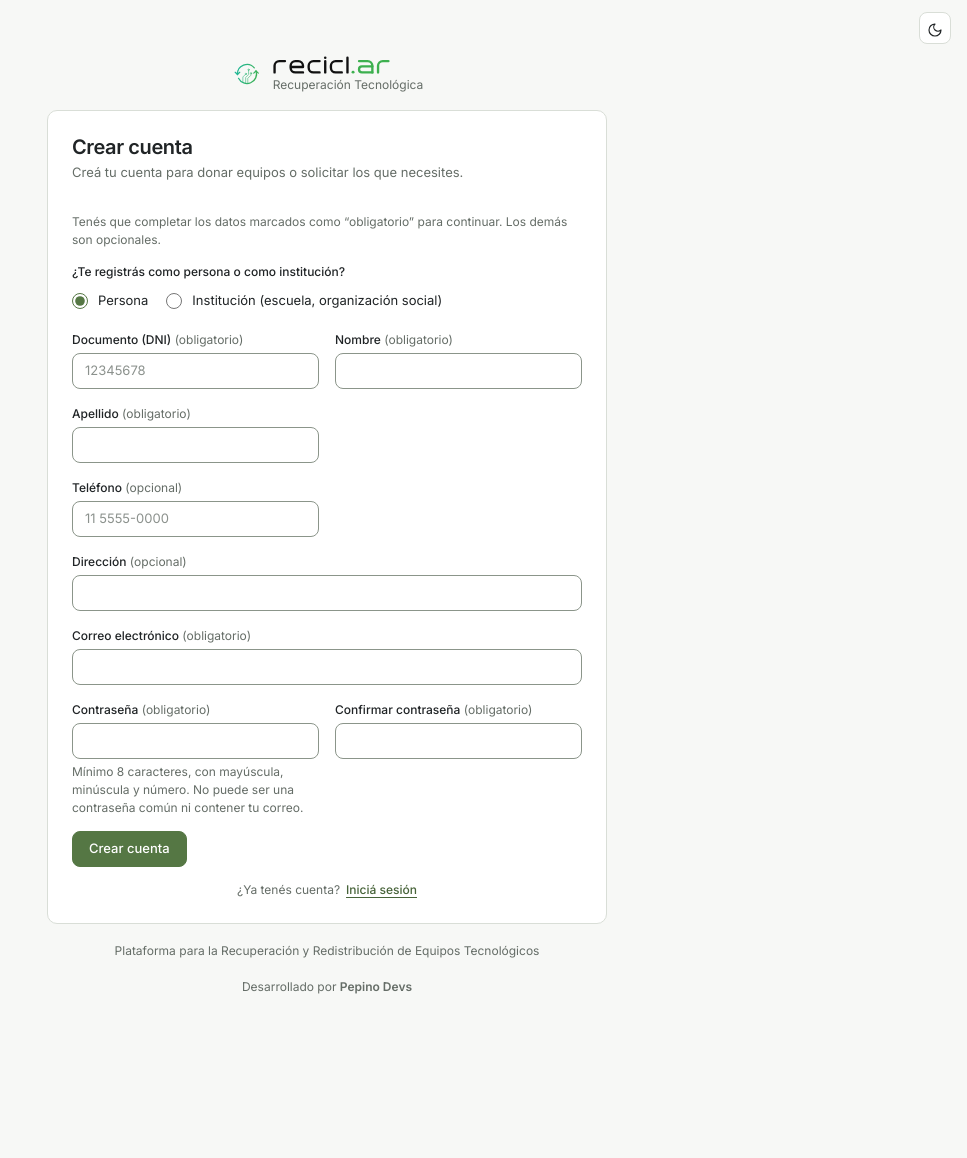
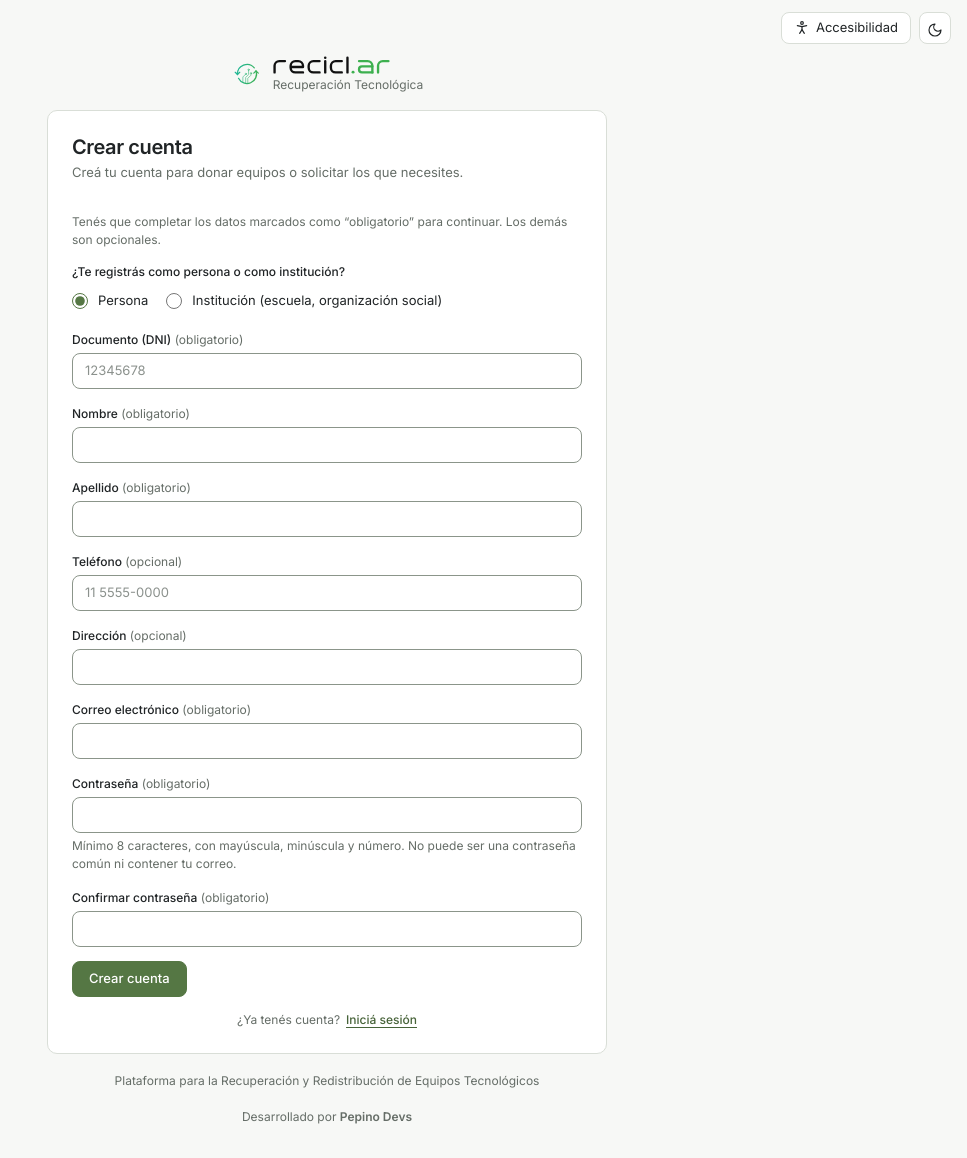
Before and after one commit to Kimblag/tpf-recuperacion-tecnologica, an ASP.NET Core app: page /Cuenta/Registrar in a window 1280 px wide. Shown: the whole page, without its empty margins (313-1280 px from the left). Before the commit the page ends 994 px from the top, so only its background shows below. Run offline with ASP.NET Core 8, Linux system fonts and the light colour scheme; some libraries are stand-ins or nearby versions.

Commit message:
corrección: botón de accesibilidad en las pantallas externas y en la constancia, y formularios externos en una columna con texto grande

```diff
--- a/src/TPF.RecuperacionTecnologica.Web/Views/Entregas/Constancia.cshtml
+++ b/src/TPF.RecuperacionTecnologica.Web/Views/Entregas/Constancia.cshtml
@@ -8,6 +8,7 @@
 <div class="constancia-acciones no-imprimir">
     <a class="btn btn-secondary" asp-action="Detalle" asp-route-id="@entrega.NroEntrega">Volver a la entrega</a>
     <button type="button" class="btn btn-primary" data-imprimir>Imprimir</button>
+    <partial name="_AccessibilityMenu" />
 </div>
 
 <article class="constancia" aria-labelledby="titulo-constancia">
--- a/src/TPF.RecuperacionTecnologica.Web/Views/Shared/_LayoutAuth.cshtml
+++ b/src/TPF.RecuperacionTecnologica.Web/Views/Shared/_LayoutAuth.cshtml
@@ -42,6 +42,7 @@
 <body>
     <div class="auth">
         <div class="auth-theme">
+            <partial name="_AccessibilityMenu" />
             <partial name="_ThemeToggle" />
         </div>
         <div class="auth-brand">
@@ -64,7 +65,9 @@
     </div>
 
     <script src="~/lib/jquery/dist/jquery.min.js"></script>
+    <script src="~/lib/bootstrap/dist/js/bootstrap.bundle.min.js"></script>
     <script src="~/js/theme.js" asp-append-version="true"></script>
+    <script src="~/js/a11y.js" asp-append-version="true"></script>
     <script src="~/js/site.js" asp-append-version="true"></script>
     @await RenderSectionAsync("Scripts", required: false)
 </body>
--- a/src/TPF.RecuperacionTecnologica.Web/wwwroot/css/auth.css
+++ b/src/TPF.RecuperacionTecnologica.Web/wwwroot/css/auth.css
@@ -24,6 +24,9 @@
     position: absolute;
     top: 12px;
     right: 16px;
+    display: flex;
+    align-items: center;
+    gap: 8px;
 }
 
 .auth-brand {
@@ -107,6 +110,10 @@
     width: min(400px, 100%);
 }
 
+.auth-card .form-grid {
+    grid-template-columns: repeat(auto-fit, minmax(min(100%, 16rem), 1fr));
+}
+
 @media (max-width: 767.98px) {
     .auth-card {
         padding: 20px;
--- a/src/TPF.RecuperacionTecnologica.Web/wwwroot/css/components.css
+++ b/src/TPF.RecuperacionTecnologica.Web/wwwroot/css/components.css
@@ -204,6 +204,20 @@
     font-weight: 600;
 }
 
+.btn-surface {
+    background-color: var(--app-surface);
+    color: var(--bs-body-color);
+    border: 1px solid var(--bs-border-color);
+}
+
+    .btn-surface:hover {
+        background-color: var(--app-surface-low);
+    }
+
+    .btn-surface.dropdown-toggle::after {
+        display: none;
+    }
+
 @media (max-width: 767.98px) {
     .form-grid {
         grid-template-columns: 1fr;
--- a/src/TPF.RecuperacionTecnologica.Web/wwwroot/css/constancia.css
+++ b/src/TPF.RecuperacionTecnologica.Web/wwwroot/css/constancia.css
@@ -127,6 +127,10 @@ body.impresion {
         display: none !important;
     }
 
+    :root {
+        --fs: 1 !important;
+    }
+
     body.impresion {
         background: #fff;
         padding: 0;
--- a/src/TPF.RecuperacionTecnologica.Web/wwwroot/css/layout.css
+++ b/src/TPF.RecuperacionTecnologica.Web/wwwroot/css/layout.css
@@ -149,20 +149,6 @@
     flex: none;
 }
 
-.btn-surface {
-    background-color: var(--app-surface);
-    color: var(--bs-body-color);
-    border: 1px solid var(--bs-border-color);
-}
-
-    .btn-surface:hover {
-        background-color: var(--app-surface-low);
-    }
-
-    .btn-surface.dropdown-toggle::after {
-        display: none;
-    }
-
 .btn-icon {
     width: 32px;
     height: 32px;
```
Also changed, not shown: src/TPF.RecuperacionTecnologica.Web/Views/Shared/_LayoutImpresion.cshtml (+16 -0 lines).
